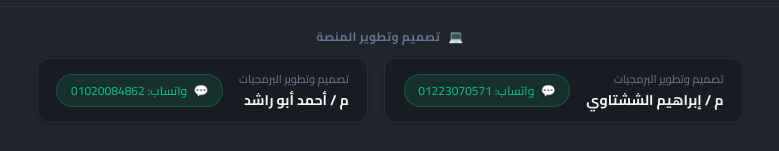
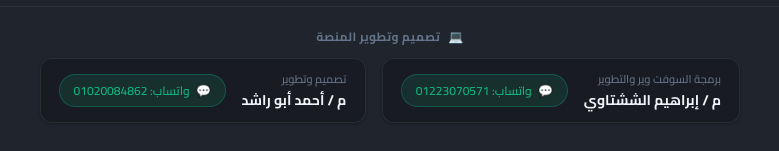
Before and after one commit to ahmedaborashed/Mostakbal-Watan-Courses, a plain HTML site: page index.html in a window 1280 px wide. Shown: the part 2558-2709 px from the top of the page, 250-1029 px from the left. Drawn offline with Linux system fonts and the light colour scheme.

Commit message:
docs: adjust developer roles in footer credits

```diff
--- a/index.html
+++ b/index.html
@@ -357,7 +357,7 @@
           <!-- م / إبراهيم الششتاوي -->
           <div class="dev-card">
             <div class="dev-info">
-              <span class="dev-role">تصميم وتطوير البرمجيات</span>
+              <span class="dev-role">برمجة السوفت وير والتطوير</span>
               <strong class="dev-name">م / إبراهيم الششتاوي</strong>
             </div>
             <a href="https://wa.me/201223070571" target="_blank" rel="noopener noreferrer" class="dev-wa-btn" aria-label="تواصل واتساب مع م / إبراهيم الششتاوي">
@@ -369,7 +369,7 @@
           <!-- م / أحمد أبو راشد -->
           <div class="dev-card">
             <div class="dev-info">
-              <span class="dev-role">تصميم وتطوير البرمجيات</span>
+              <span class="dev-role">تصميم وتطوير</span>
               <strong class="dev-name">م / أحمد أبو راشد</strong>
             </div>
             <a href="https://wa.me/201020084862" target="_blank" rel="noopener noreferrer" class="dev-wa-btn" aria-label="تواصل واتساب مع م / أحمد أبو راشد">
```
